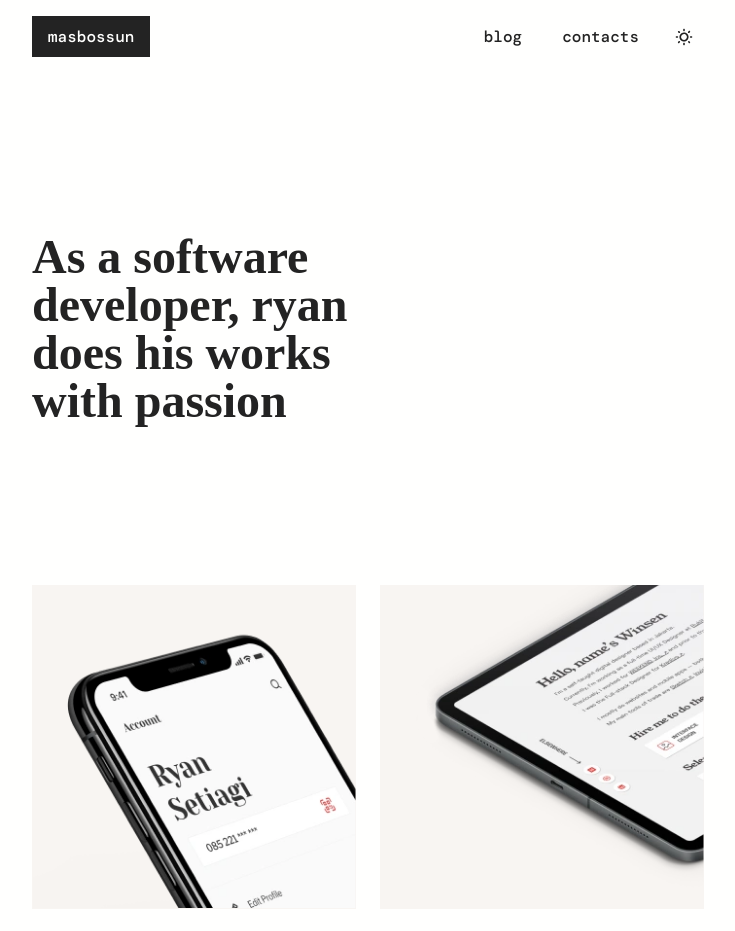
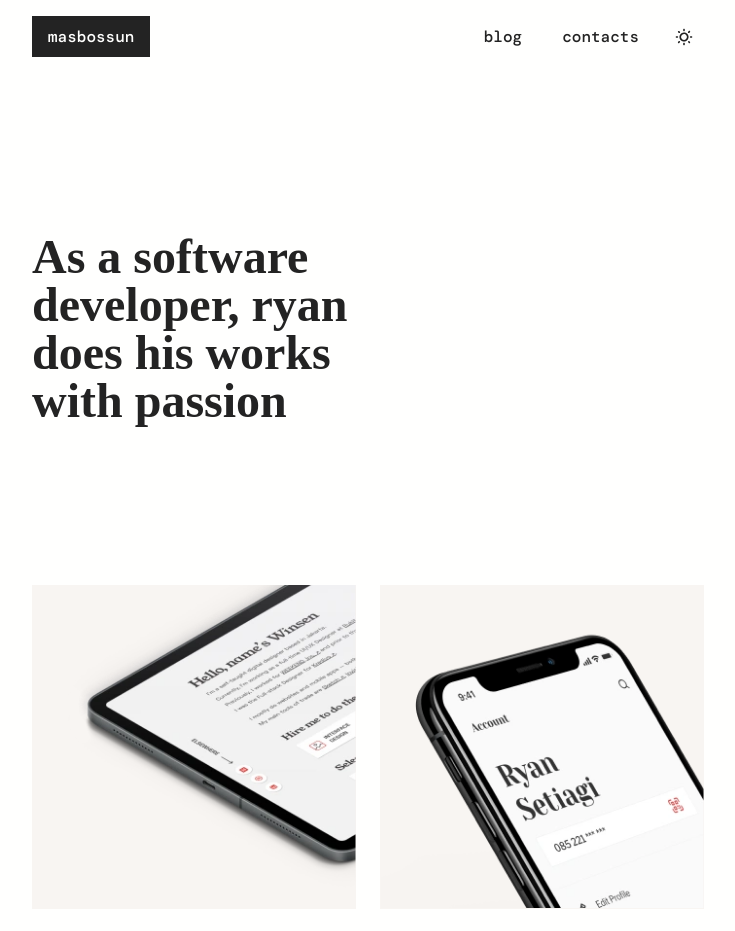
Before and after one commit to masbossun/masbossun-next, a Next.js app: page / in a window 1280 px wide. Shown: the top 931 px of the page, without its empty margins (272-1007 px from the left). Built offline with nearby package versions, Linux system fonts and the light colour scheme; a web font is replaced by a local one; what @tailwindcss/typography would draw is missing.

Commit message:
works: change work sequence

```diff
--- a/pages/index.tsx
+++ b/pages/index.tsx
@@ -28,18 +28,18 @@ export default function Home() {
           As a software developer, ryan does his works with passion
         </h1>
         <div className="grid grid-cols-1 md:grid-cols-2 gap-6">
+          <WorkImages href="/work/winsen-xyz">
+            <img
+              src="/images/works/works-winsen.webp"
+              alt="winsen"
+              srcSet="/images/works/works-winsen.webp, /images/works/works-winsen@2x.webp 2x, /images/works/works-winsen@3x.webp 3x"
+            />
+          </WorkImages>
           <WorkImages href="/work/rekber-app">
             <img
               src="/images/works/works-rekber.webp"
               alt="rekber"
               srcSet="/images/works/works-rekber.webp, /images/works/works-rekber@2x.webp 2x, /images/works/works-rekber@3x.webp 3x"
-            />
-          </WorkImages>
-          <WorkImages href="/work/winsen-xyz">
-            <img
-              src="/images/works/works-winsen.webp"
-              alt="winsen"
-              srcSet="/images/works/works-winsen.webp, /images/works/works-winsen@2x.webp 2x, /images/works/works-winsen@3x.webp 3x"
             />
           </WorkImages>
           <WorkImages href="/work/waruung-app">
```
